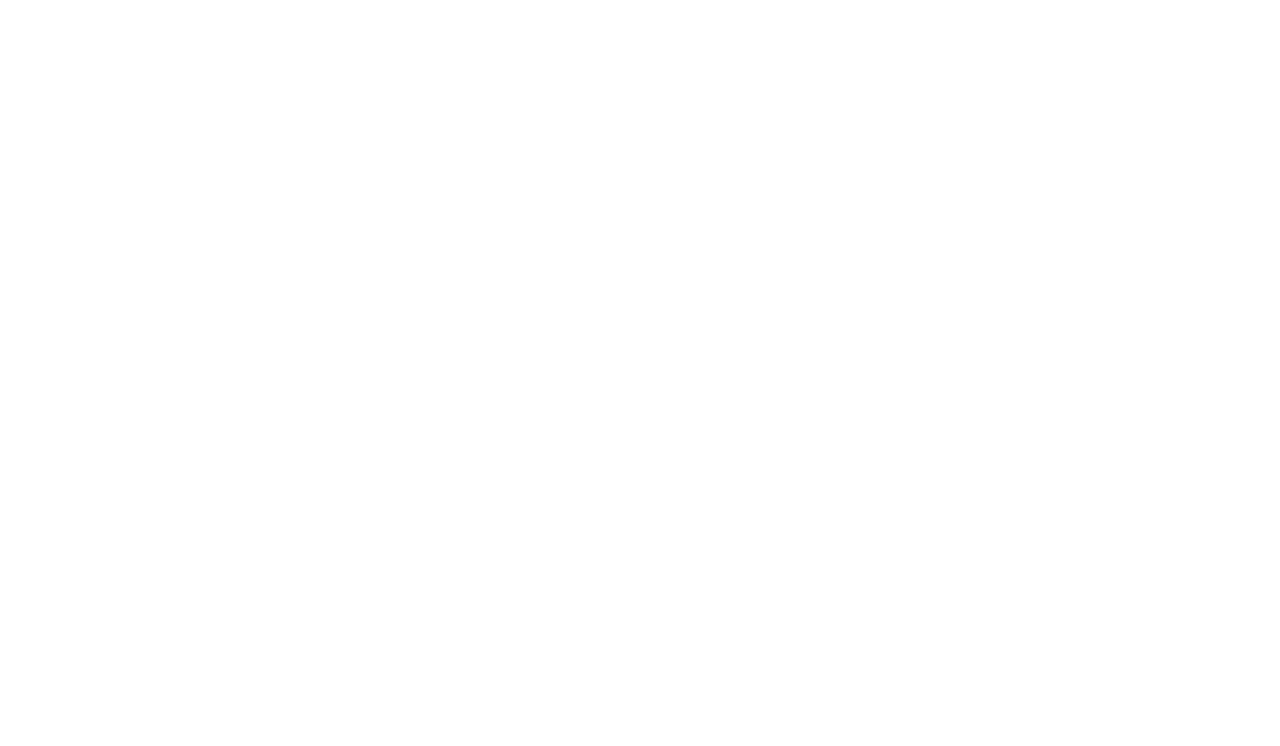
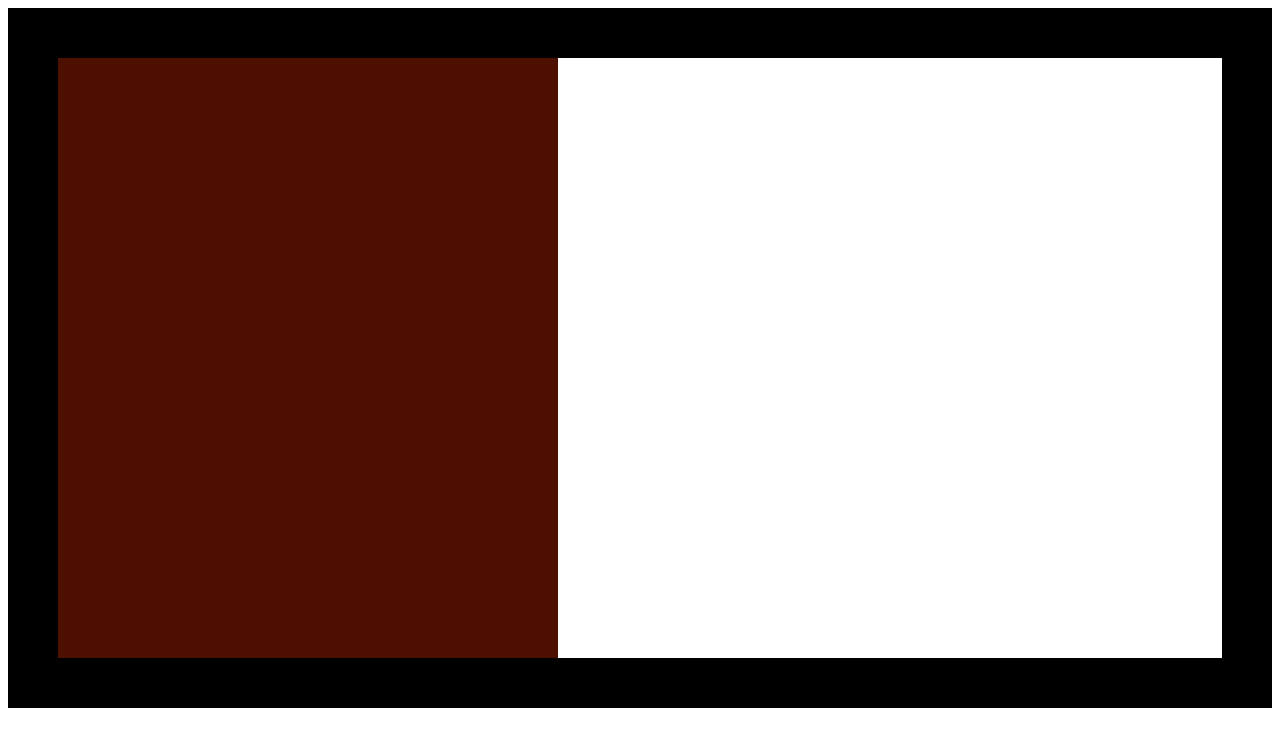
Before and after one commit to Lifimastar/Pintura_de_Rothko, a plain HTML site: page index.html in a window 1280 px wide. Drawn offline with Linux system fonts and the light colour scheme.

Commit message:
otro div

```diff
--- a/index.html
+++ b/index.html
@@ -3,9 +3,12 @@
   <head>
     <meta charset="UTF-8">
     <title>Rothko Painting</title>
+    <link rel="stylesheet" href="styles.css">
 </head>
 <body>
-  <div class="canvas">
-  </div>
+    <div class="frame">
+        <div class="canvas">
+        </div>
+    </div>
 </body>
 </html>
--- /dev/null
+++ b/styles.css
@@ -0,0 +1,9 @@
+.canvas {
+    width: 500px;
+    height: 600px;
+    background-color: #4d0f00;
+}
+
+.frame {
+    border: 50px solid black;
+}
```
